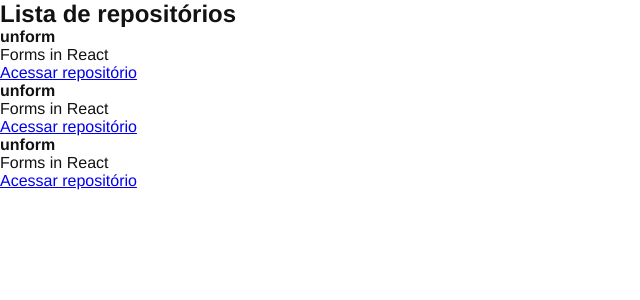
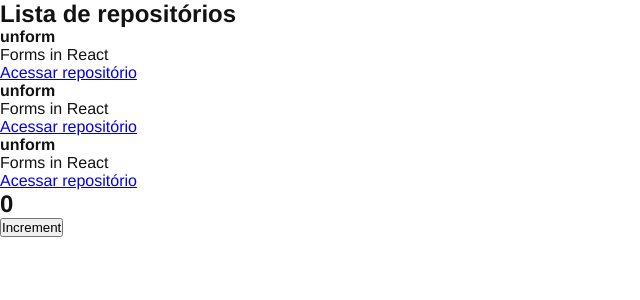
Before and after one commit to joaosoarees/01-github-explorer, a React app: page / in a window 1280 px wide. Shown: the top 300 px of the page, without its empty margins (0-640 px from the left). Built offline with nearby package versions, Linux system fonts and the light colour scheme.

Commit message:
state concept in react

```diff
--- a/src/App.jsx
+++ b/src/App.jsx
@@ -1,6 +1,12 @@
+import { Counter } from './components/Counter';
 import { RepositoryList } from './components/RepositoryList';
 import './styles/global.scss';
 
 export function App() {
-  return <RepositoryList />
+  return (
+    <>
+      <RepositoryList />
+      <Counter />
+    </>
+  );
 }
--- /dev/null
+++ b/src/components/Counter.jsx
@@ -0,0 +1,22 @@
+import { useState } from 'react';
+
+export function Counter() {
+  const [counter, setCounter] = useState(0);
+
+  function increment() {
+    setCounter(counter + 1);
+  }
+
+  return (
+    <div>
+      <h2>{counter}</h2>
+
+      <button
+        type="button"
+        onClick={increment}
+      >
+        Increment
+      </button>
+    </div>
+  );
+}
```
